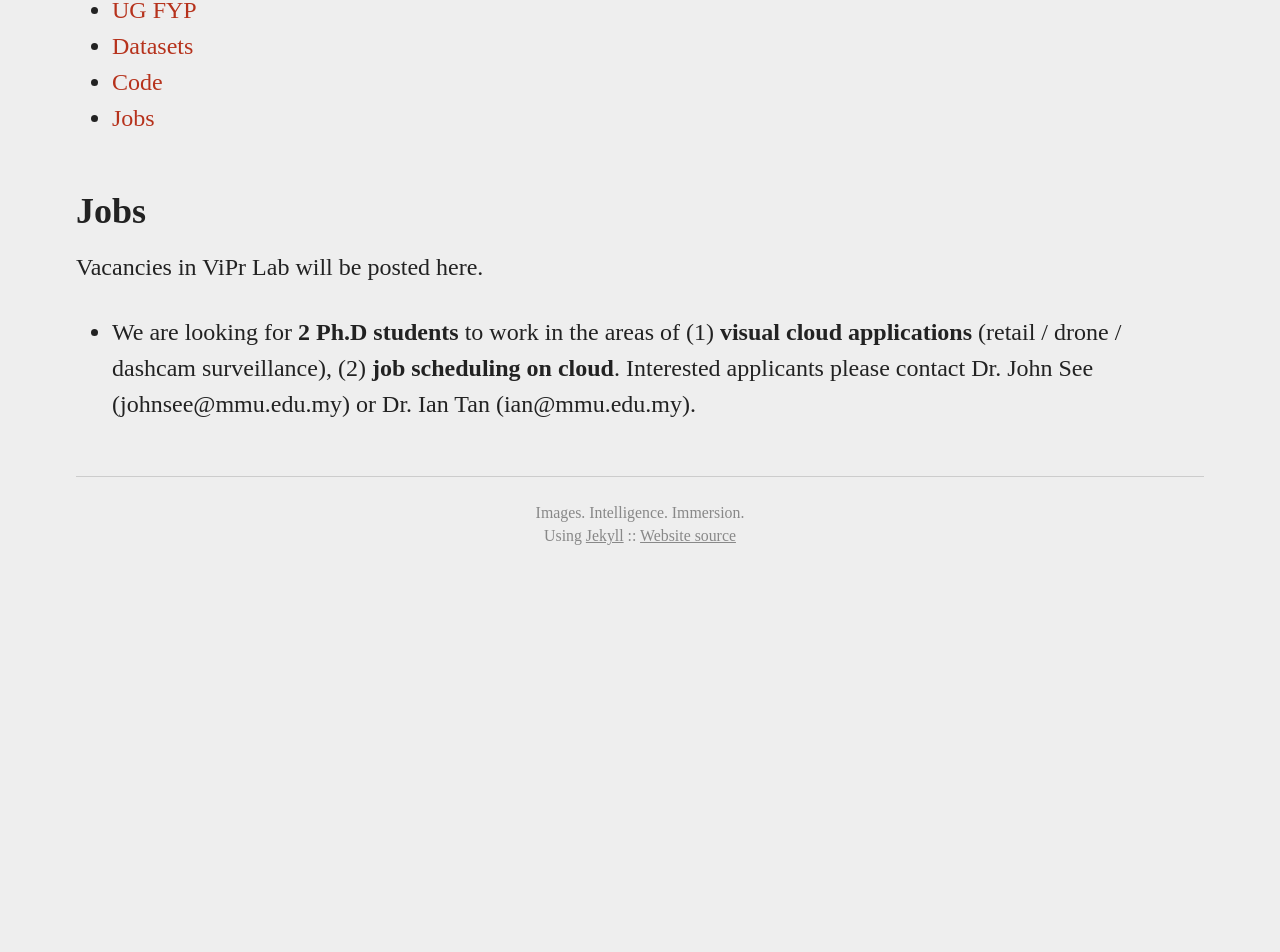
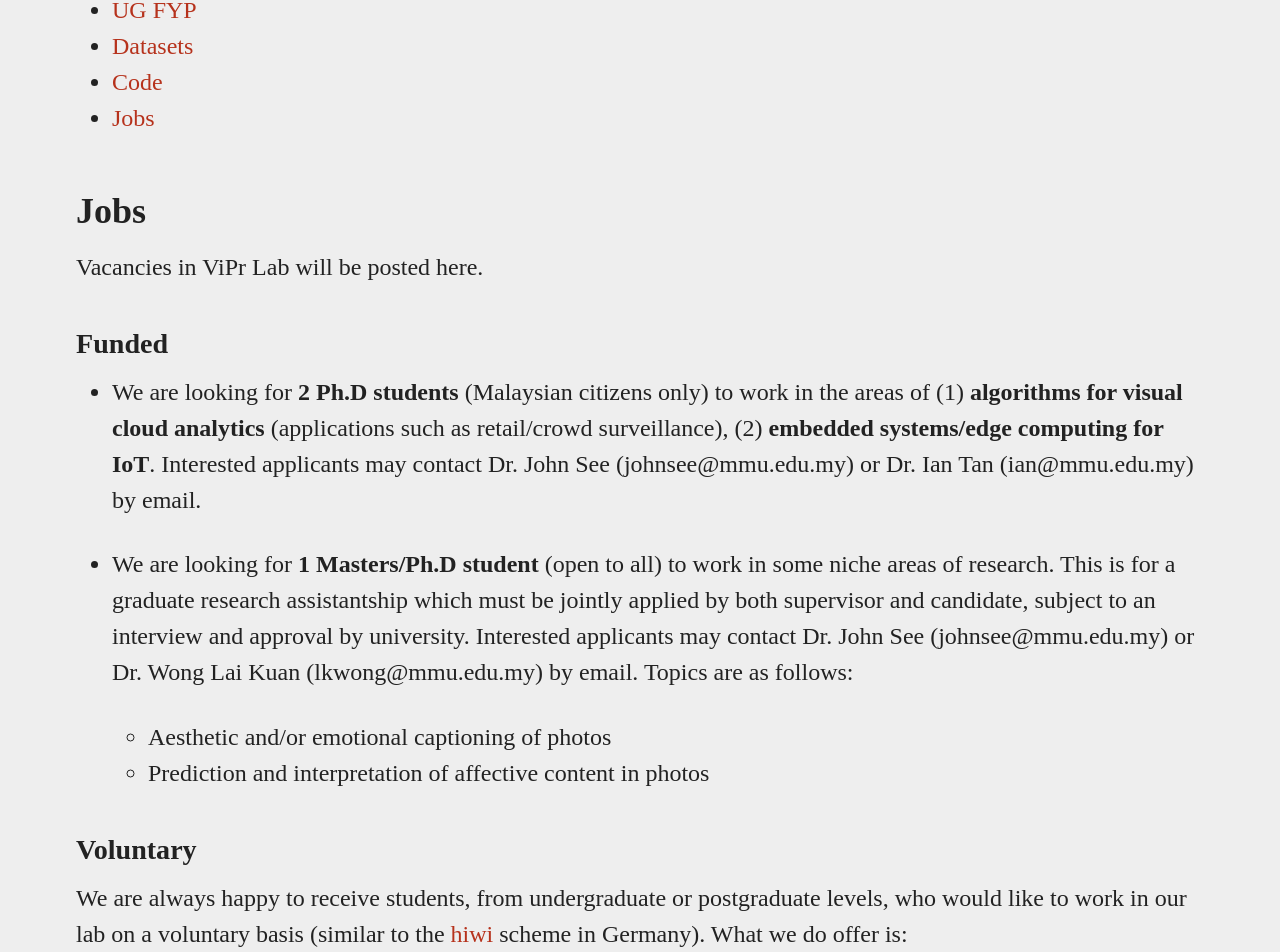
Before and after one commit to viprlab/viprlab.github.io, a Jekyll site: the page built from jobs.md, in a window 1280 px wide and 1400 px high, scrolled down 270 px. Shown: the top 952 px of the window. Built offline with Jekyll 4.4.1, drawn with Linux system fonts in a browser that asks for light colours; before the commit the page ends 900 px from its top, so only the background shows below that; some of the changed text lies outside the part shown.

Commit message:
Update new jobs

```diff
--- a/jobs.md
+++ b/jobs.md
@@ -10,8 +10,21 @@ permalink: /research/jobs/
 
 Vacancies in ViPr Lab will be posted here.
 
-* We are looking for **2 Ph.D students** to work in the areas of (1) **visual cloud applications** (retail / drone / dashcam surveillance), (2) **job scheduling on cloud**. Interested applicants please contact Dr. John See (johnsee@mmu.edu.my) or Dr. Ian Tan (ian@mmu.edu.my).
+### Funded
 
+* We are looking for **2 Ph.D students** (Malaysian citizens only) to work in the areas of (1) **algorithms for visual cloud analytics** (applications such as retail/crowd surveillance), (2) **embedded systems/edge computing for IoT**. Interested applicants may contact Dr. John See (johnsee@mmu.edu.my) or Dr. Ian Tan (ian@mmu.edu.my) by email.
+
+* We are looking for **1 Masters/Ph.D student** (open to all) to work in some niche areas of research. This is for a graduate research assistantship which must be jointly applied by both supervisor and candidate, subject to an interview and approval by university. Interested applicants may contact Dr. John See (johnsee@mmu.edu.my) or Dr. Wong Lai Kuan (lkwong@mmu.edu.my) by email. Topics are as follows:
+    - Aesthetic and/or emotional captioning of photos
+    - Prediction and interpretation of affective content in photos
+
+
+### Voluntary
+
+We are always happy to receive students, from undergraduate or postgraduate levels, who would like to work in our lab on a voluntary basis (similar to the [hiwi]{:target="_blank"} scheme in Germany). What we do offer is:
+* Opportunity to work in an enthusiastic research group in specific niche areas in visual processing
+* Participation in regular reading group and access to facilities in the lab (machines and coffee!)
+* Gain experience or a foretaste of working in computing research.
 <!-- have ONE **Masters GRA vacancy** ([flyer here]{:target="_blank"}) for project **DeepME**. Interested applicants can fill in the application form below, or click [here]{:target="_blank"} if the form does not load properly on this page.
 
 <iframe src="https://www.formpl.us/form/5236576223232000" frameborder="0" width="800" height="1980" >
@@ -21,3 +34,4 @@ Vacancies in ViPr Lab will be posted here.
 
 [flyer here]: http://pesona.mmu.edu.my/~johnsee/research/microexp/DeepME_Vacancy_flyer.pdf
 [here]: https://www.formpl.us/form/5236576223232000
+[hiwi]: https://www.academics.com/guide/hiwi-germany-student-assistant-germany
```
